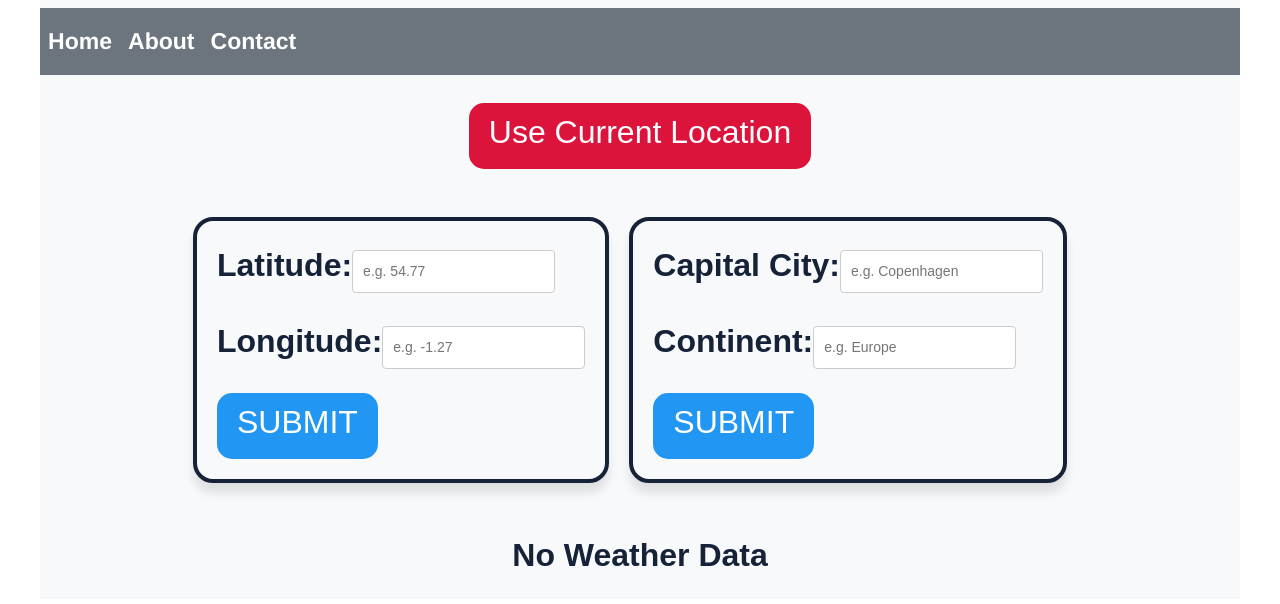
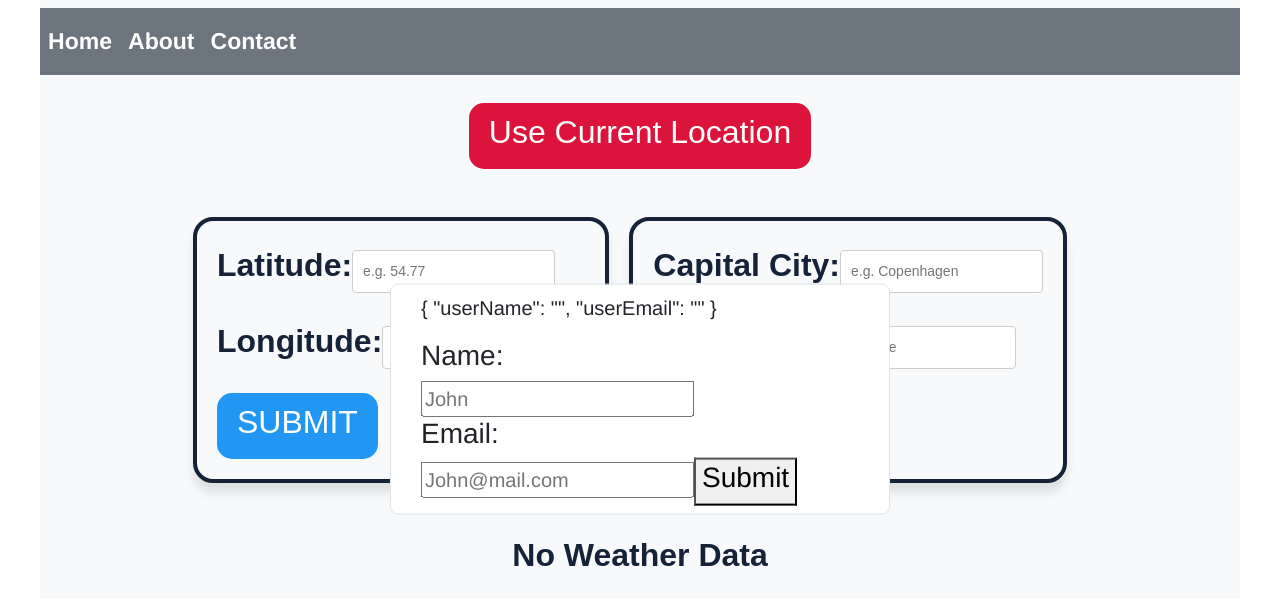
Before and after one commit to Kamran6433/Weather_Application, a Vue app in the folder my-weather-application/: page / in a window 1280 px wide. Shown: the top 604 px of the page. Built offline with nearby package versions, Linux system fonts and the light colour scheme; what vue-resource would draw is missing.

Commit message:
practice emitting event and props

```diff
--- a/my-weather-application/src/App.vue
+++ b/my-weather-application/src/App.vue
@@ -1,6 +1,9 @@
 <template>
     <div id="app" class="centering bg-light">
-      <NavBar></NavBar>
+      <nav-bar></nav-bar>
+      <div id="form">
+        <user-information-form v-if="!userInformation.userName" v-bind:user-information="userInformation"></user-information-form>
+      </div>
       <router-view></router-view>
     </div>
 </template>
@@ -10,6 +13,7 @@
 // import AboutPage from './components/AboutPage.vue';
 // import ContactPage from './components/ContactPage.vue';
 import NavBar from './components/NavBar.vue';
+import userInformationForm from './components/UserInformationForm.vue';
 
 export default {
     name: 'App',
@@ -17,7 +21,20 @@ export default {
       // HomePage,
       // AboutPage,
       // ContactPage,
-      NavBar
+      NavBar,
+      userInformationForm
+    },
+    // props: {
+    //   userName: '',
+    //   userEmail: ''
+    // },
+    data() {
+      return {
+        userInformation: {
+          userName: '',
+          userEmail: ''
+        }
+      }
     }
 }
 
@@ -44,4 +61,12 @@ h1 {
   font-size: 75px;
   margin-left: 5%;
 }
+#form {
+  z-index: 1;
+  position: fixed;
+  width: 500px;
+  top: 50%;
+  left: 50%;
+  transform: translate(-50%, -50%);
+}
 </style>
--- /dev/null
+++ b/my-weather-application/src/components/UserInformationForm.vue
@@ -0,0 +1,46 @@
+<template>
+    <div class="form form-control form-control-lg form-group form-check">
+        <p> {{ userInformation }} </p>
+        <div>
+            <h3>Name: </h3>
+            <input v-model="userName" placeholder="John">
+            <h3>Email: </h3>
+            <input v-model="userEmail" placeholder="John@mail.com">
+            <button><h3>Submit</h3></button>
+        </div>
+    </div>
+</template>
+
+<script>
+export default {
+    props: {
+        userInformation: {
+            type: Object,
+            required: true
+        }
+    },
+    name: 'UserInformationForm',
+    data() {
+        return {
+            userName: this.userInformation.userName,
+            userEmail: this.userInformation.userEmail
+        }
+    },
+    methods: {
+        changeUserInformation: function() {
+            // $emit(name of the event which will be listened for by the parent, the DATA you want to pass up)
+            this.$emit('changeUserInformationDataEmitted', [this.userName, this.userEmail]);
+        }
+    }
+}
+</script>
+
+<style>
+.form {
+    display: flex;
+    justify-content: center;
+    align-items: center;
+    margin-left: auto;
+    margin-right: auto;
+}
+</style>
```
